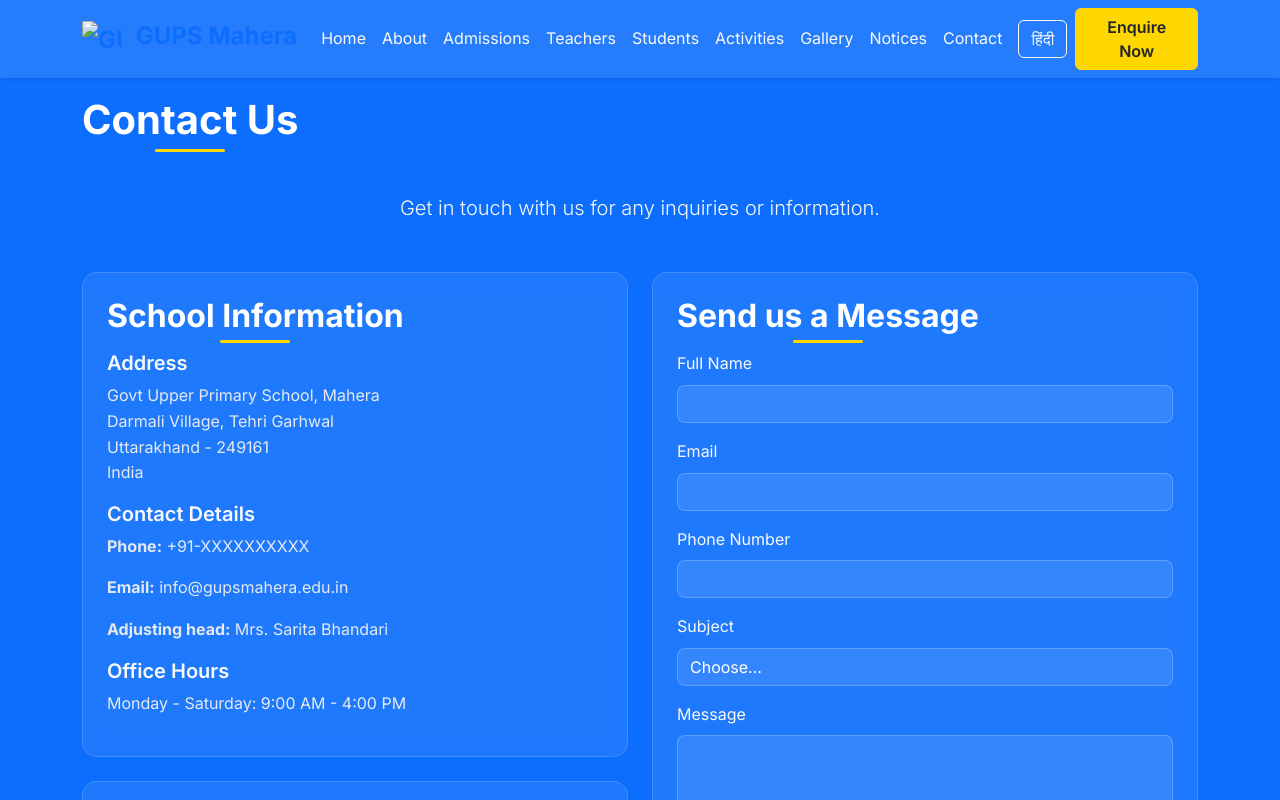
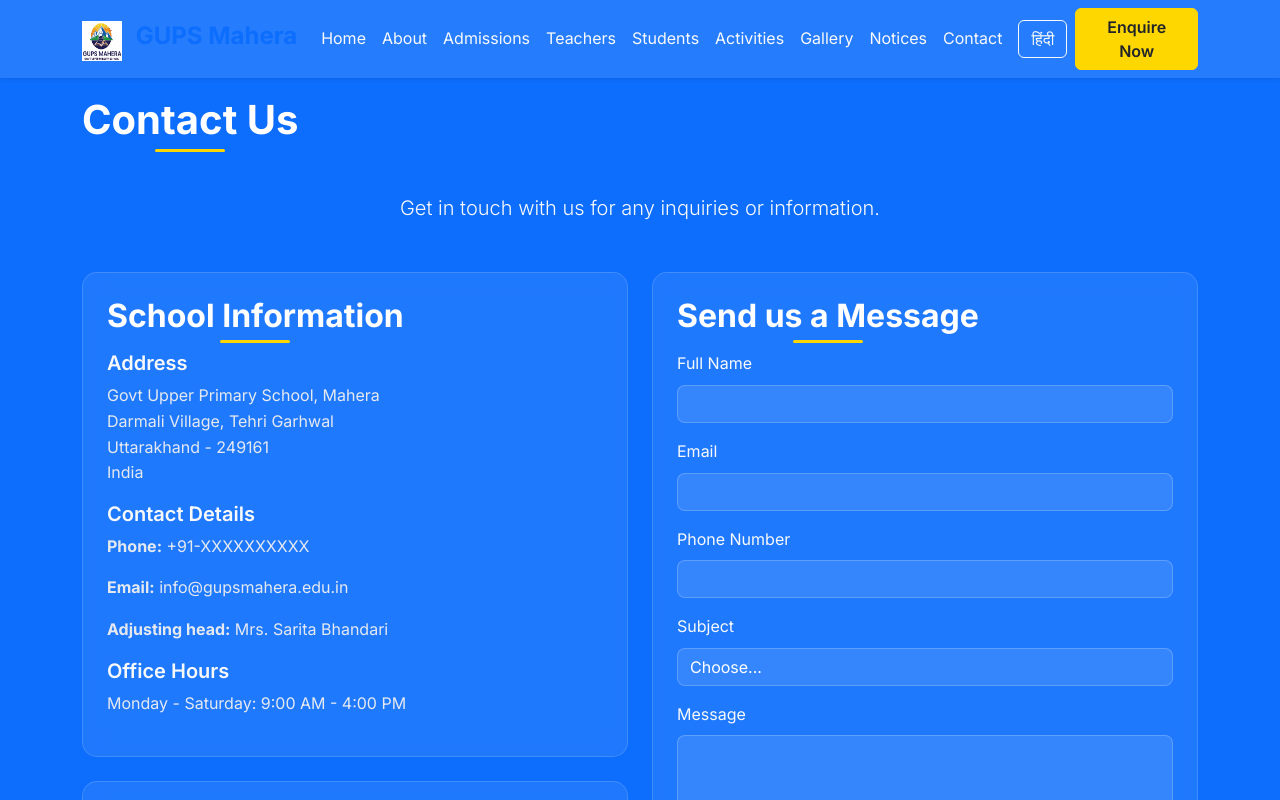
Before and after one commit to keshav660/GUPS-Mahera, a plain HTML site: page pages/contact.html in a window 1280 px wide. Shown: the top 800 px of the page. Drawn offline with nearby package versions, Linux system fonts and the light colour scheme.

Commit message:
add logo

```diff
--- a/pages/contact.html
+++ b/pages/contact.html
@@ -20,7 +20,7 @@
         <nav id="navbar" class="navbar navbar-expand-lg navbar-light">
             <div class="container">
                 <a class="navbar-brand fw-bold text-primary" href="../index.html">
-                    <img src="../assets/images/logo-placeholder.png" alt="GUPS Mahera Logo" width="40" height="40" class="d-inline-block align-text-top me-2">
+                    <img src="image/logo.png" alt="GUPS Mahera Logo" width="40" height="40" class="d-inline-block align-text-top me-2">
                     GUPS Mahera
                 </a>
                 <button class="navbar-toggler" type="button" data-bs-toggle="collapse" data-bs-target="#navbarNav" aria-controls="navbarNav" aria-expanded="false" aria-label="Toggle navigation">
```
Also changed, not shown: pages/gallery.html (+1 -1 lines), pages/notices.html (+1 -1 lines).
